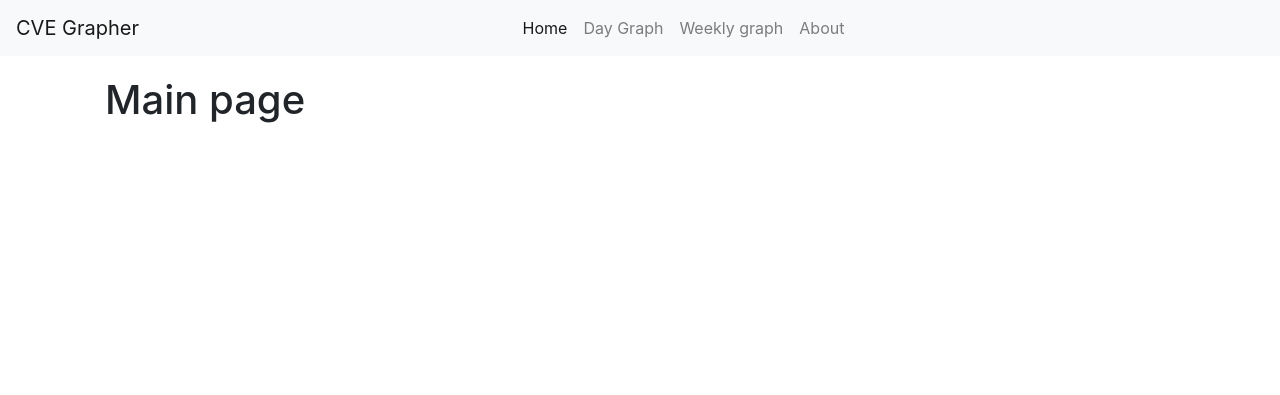
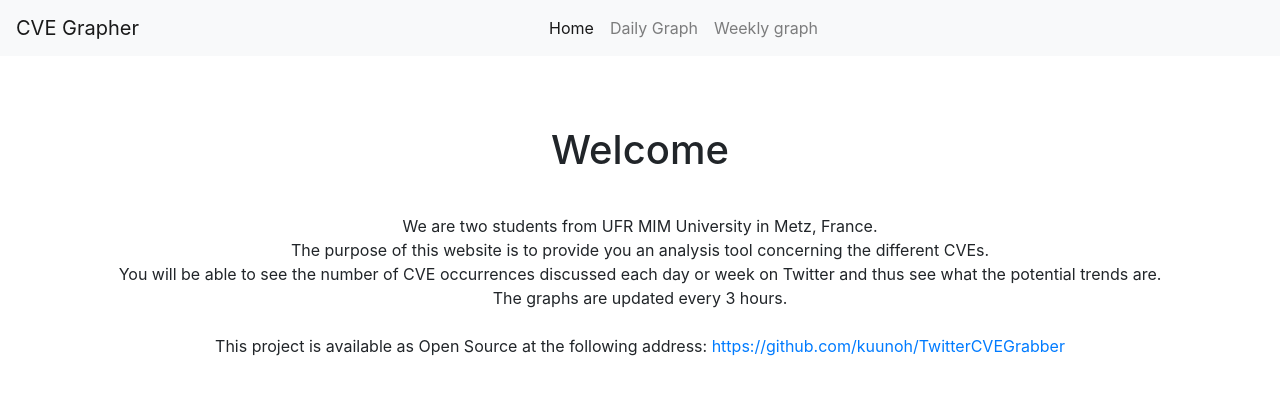
Before and after one commit to kuunoh/TwitterCVEGrabber, a Django app: page /cvegraph/ in a window 1280 px wide. Shown: the top 395 px of the page. Run offline with Django 3.2, Linux system fonts and the light colour scheme; some libraries are stand-ins or nearby versions.

Commit message:
Replace about by index + Change CSS of daily & weekly

```diff
--- a/cvegraph/templates/day.html
+++ b/cvegraph/templates/day.html
@@ -93,6 +93,11 @@
                var $time = $("#time");
                var last_retrieve = new Date(data).toLocaleString('en-gb', options);
                $time.html("Last refresh :<br>" + last_retrieve)
+               $time.css({
+                "float": "right",
+                "margin-bottom": "30px",
+                "color": "#a8a8a8"
+            })
            },
        });
 
@@ -101,7 +106,6 @@
 
   </script>
     <p>
-    Each refresh append every hour.
     <div id = "time">
     </div>
     </p>
--- a/cvegraph/templates/index.html
+++ b/cvegraph/templates/index.html
@@ -1,7 +1,18 @@
-{% extends 'base_generic.html' %}
+{% extends "base_generic.html" %}
+{% block content %}
+    <div id="about-content">
+        <h1> Welcome </h1>
+        <p>
+            We are two students from UFR MIM University in Metz, France. <br>
+            The purpose of this website is to provide you an analysis tool concerning the different CVEs.<br>
+            You will be able to see the number of CVE occurrences discussed each day or week on Twitter and thus see what the potential trends are.<br>
+            The graphs are updated every 3 hours.
+            <br><br>
+            This project is available as Open Source at the following address:
+            <a href="https://github.com/kuunoh/TwitterCVEGrabber">https://github.com/kuunoh/TwitterCVEGrabber</a>
+        </p>
+    </div>
 
-{% block content %}
-    <h1>Main page</h1>
 {% endblock %}
 
 {% block footer %}
--- a/cvegraph/templates/navbar.html
+++ b/cvegraph/templates/navbar.html
@@ -9,13 +9,10 @@
                 <a class="nav-link" href="{% url 'index' %}">Home</a>
             </li>
             <li class="nav-item {{ day_page }}">
-                <a class="nav-link" href="{% url 'day' %}">Day Graph</a>
+                <a class="nav-link" href="{% url 'day' %}">Daily Graph</a>
             </li>
             <li class="nav-item {{ week_page }}">
                 <a class="nav-link" href="{% url 'week' %}">Weekly graph</a>
-            </li>
-            <li class="nav-item {{ about_page }}">
-                <a class="nav-link" href="{% url 'about' %}">About</a>
             </li>
         </ul>
         <ul class="nav navbar-nav flex-row justify-content-center flex-nowrap">
--- a/cvegraph/urls.py
+++ b/cvegraph/urls.py
@@ -5,7 +5,6 @@ urlpatterns = [
     path('', views.index, name='index'),
     path('day/', views.day, name='day'),
     path('week/', views.week, name='week'),
-    path('about/', views.about, name='about'),
     path('today_chart/', views.cve_chart_today, name='cve_chart_today'),
     path('weekly_chart/', views.cve_chart_weekly, name='cve_chart_weekly'),
     path('time/', views.get_time, name='time')
--- a/cvegraph/views.py
+++ b/cvegraph/views.py
@@ -23,11 +23,6 @@ def week(request):
     return render(request, 'week.html', context)
 
 
-def about(request):
-    context = {"about_page": "active"}
-    return render(request, 'about.html', context)
-
-
 def cve_chart_today(request):
 
     time = Time.objects.filter(id=1).values_list('last_retrieve_time').get()
```
Also changed, not shown: cvegraph/templates/about.html (deleted, +0 -20 lines), cvegraph/templates/week.html (+6 -2 lines).
